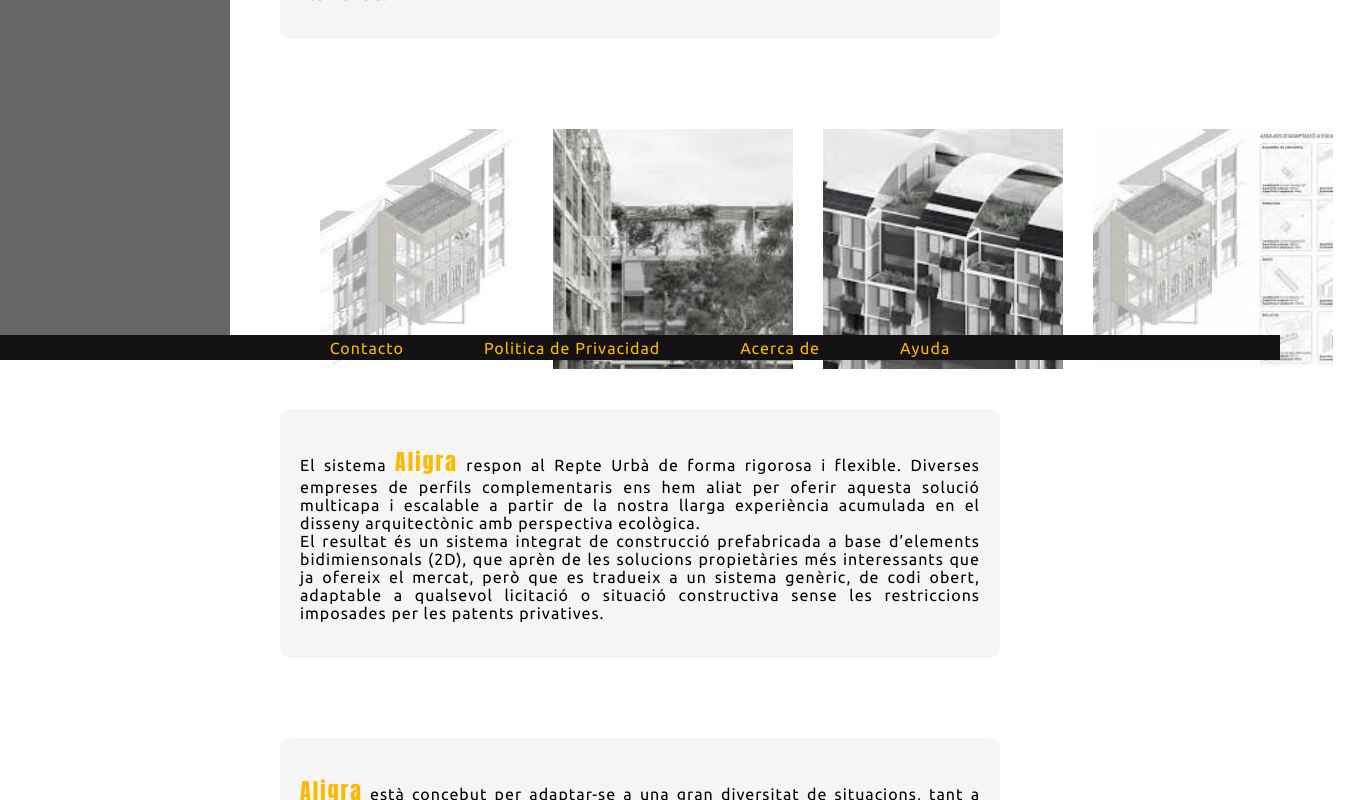
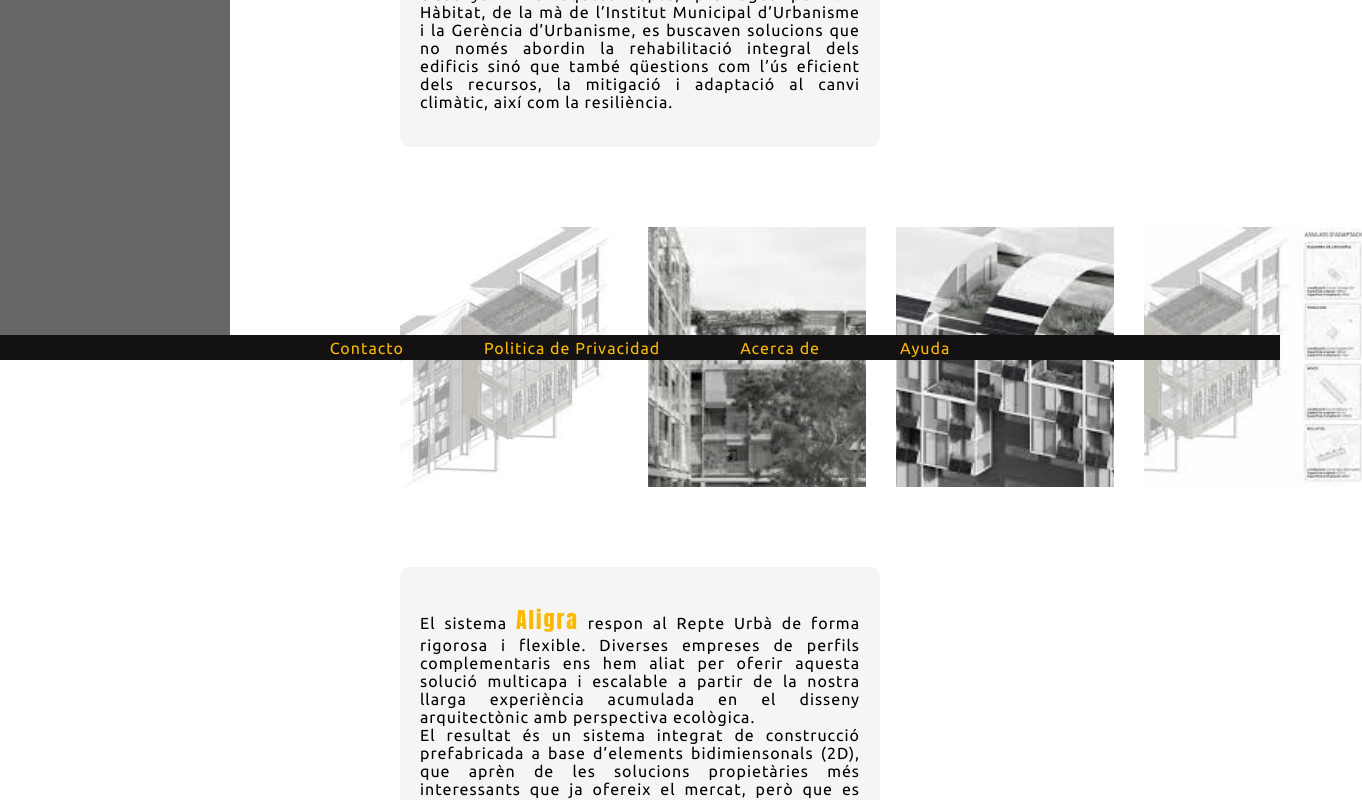
Before and after one commit to Manuraptor/amunt-p1-aligra, a SvelteKit app: page /Aligra in a window 1280 px wide. Shown: the part 440-1240 px from the top of the page, 1362 px wide, since content can reach past the window. Built offline with nearby package versions, Linux system fonts and the light colour scheme.

Commit message:
cambiamos de margenes

```diff
--- a/src/global.css
+++ b/src/global.css
@@ -5,7 +5,7 @@
 }
 body{
     font-family: 'Ubuntu', sans-serif;
-    margin: 11rem 280px 1rem;
+    margin: 11rem 400px 1rem;
 }
 h2{
    font-size: 24px;
@@ -22,7 +22,7 @@ p{
 
 .aligra{
 
-    font-family: Impact;
+    font-family: Impact,sans-serif;
     color: #FCB900;
     letter-spacing: 2px;
     font-size: 22px;
--- a/src/routes/Aligra/+page.svelte
+++ b/src/routes/Aligra/+page.svelte
@@ -58,14 +58,14 @@
 
     section {
         display: flex;
-        margin: 40px;
         gap: 30px;
+        margin-bottom: 80px;
 
     }
 
     section img {
-        width: 240px;
-        height: 240px;
+        width: 218px;
+        height: 260px;
         object-fit: cover;
         filter: grayscale(90%);
         transition: all 0.5s ease;
```
